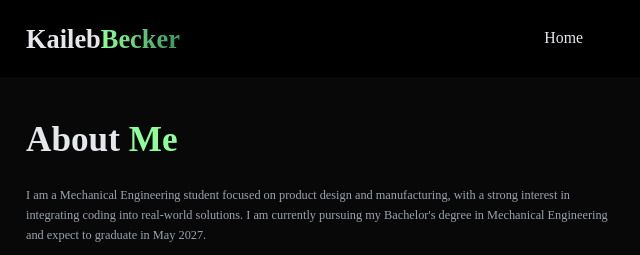
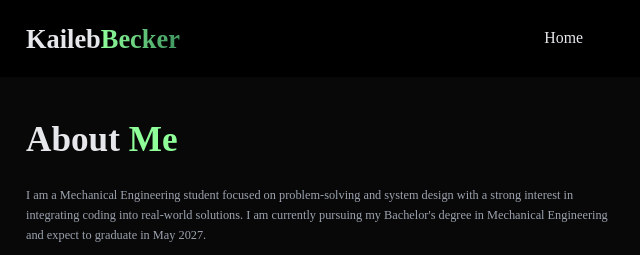
Before and after one commit to KailebBecker/kailebbecker.github.io, a plain HTML site: page AboutPage.html in a window 1280 px wide. Shown: the top 255 px of the page, 102-742 px from the left. Drawn offline with Linux system fonts and the light colour scheme.

Commit message:
Update AboutPage.html

```diff
--- a/AboutPage.html
+++ b/AboutPage.html
@@ -38,7 +38,7 @@
             <h1>About <span>Me</span></h1>
 
         <p>
-            I am a Mechanical Engineering student focused on product design and manufacturing,
+            I am a Mechanical Engineering student focused on problem-solving and system design
             with a strong interest in integrating coding into real-world solutions. I am currently
             pursuing my Bachelor's degree in Mechanical Engineering and expect to graduate in May 2027.
         </p>
```
